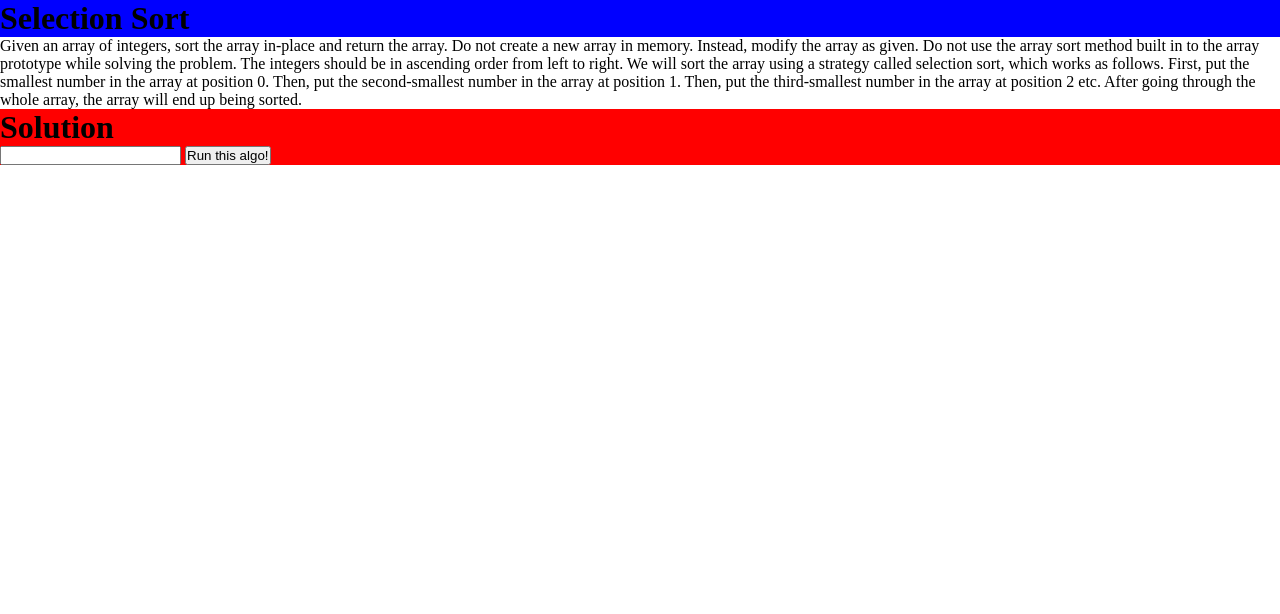
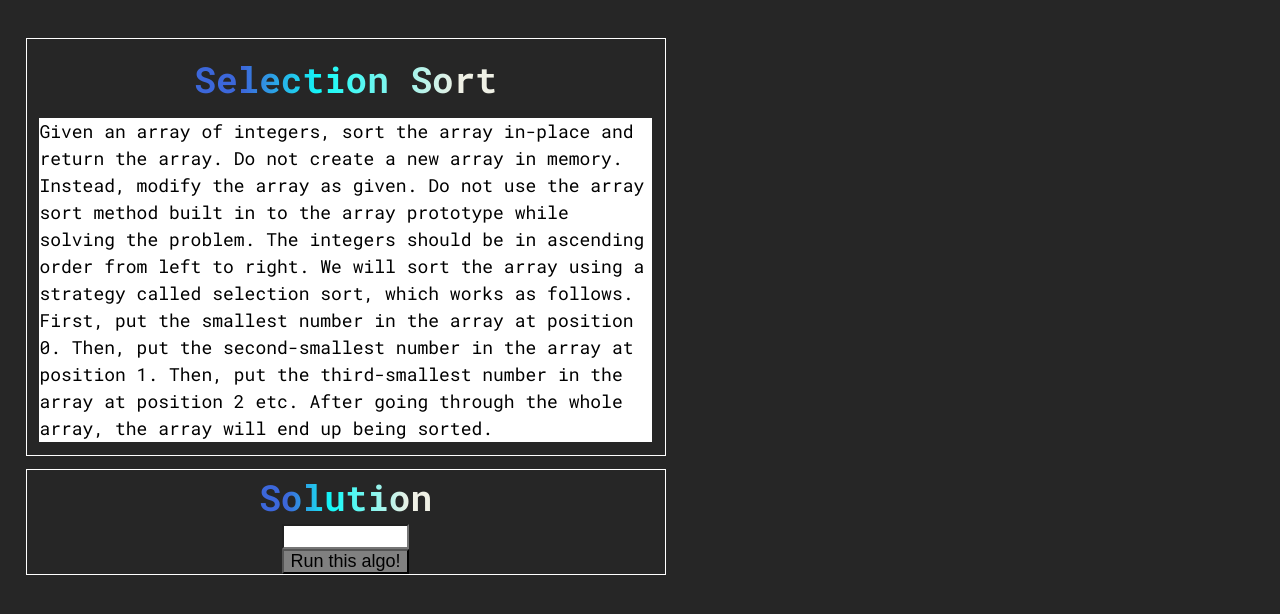
Before and after one commit to ndoolan/selection-sort, a plain HTML site: page index.html in a window 1280 px wide. Drawn offline with Linux system fonts and the light colour scheme.

Commit message:
first draft style

```diff
--- a/index.html
+++ b/index.html
@@ -4,23 +4,24 @@
     <meta charset="UTF-8" />
     <meta name="viewport" content="width=device-width, initial-scale=1.0" />
     <link href="./styles.css" rel="stylesheet" />
-    <title>Document</title>
+    <title>Selection Sort</title>
   </head>
-  <header>
-    <h1>Selection Sort</h1>
-    <p class="prompt">
-      Given an array of integers, sort the array in-place and return the array.
-      Do not create a new array in memory. Instead, modify the array as given.
-      Do not use the array sort method built in to the array prototype while
-      solving the problem. The integers should be in ascending order from left
-      to right. We will sort the array using a strategy called selection sort,
-      which works as follows. First, put the smallest number in the array at
-      position 0. Then, put the second-smallest number in the array at position
-      1. Then, put the third-smallest number in the array at position 2 etc.
-      After going through the whole array, the array will end up being sorted.
-    </p>
-  </header>
   <body>
+    <header>
+      <h1>Selection Sort</h1>
+      <p class="prompt">
+        Given an array of integers, sort the array in-place and return the
+        array. Do not create a new array in memory. Instead, modify the array as
+        given. Do not use the array sort method built in to the array prototype
+        while solving the problem. The integers should be in ascending order
+        from left to right. We will sort the array using a strategy called
+        selection sort, which works as follows. First, put the smallest number
+        in the array at position 0. Then, put the second-smallest number in the
+        array at position 1. Then, put the third-smallest number in the array at
+        position 2 etc. After going through the whole array, the array will end
+        up being sorted.
+      </p>
+    </header>
     <main class="display">
       <h1>Solution</h1>
       <input class="input" type="text" />
--- a/index.js
+++ b/index.js
@@ -62,7 +62,7 @@ const createVisual = (array) => {
   }
 };
 
-// delay for visualizer to work logic
+// delay for visualizer to handle CSS changes
 const delay = (ms) => {
   return new Promise((resolve) => setTimeout(resolve, ms));
 };
@@ -90,9 +90,11 @@ const selectionSort = async (array) => {
         minNum.classList.remove('min');
         minNum = document.getElementById(`idx${min}`);
         await delay(500);
+        minNum.classList.add('min');
       }
       await delay(250);
       compareNum.classList.remove('active');
+      minNum.classList.remove('min');
     }
     // swap visual vals - bold sorted portion
     let currText = currNum.innerText;
--- a/styles.css
+++ b/styles.css
@@ -1,28 +1,51 @@
+@import url('https://fonts.googleapis.com/css2?family=Orbitron:wght@400;700&family=Roboto+Mono:wght@400;700&family=Space+Grotesk:wght@400;700&display=swap');
+
 * {
   margin: 0;
   padding: 0;
+  box-sizing: border-box;
+  background-color: #262626;
+}
+
+:root {
+  line-height: 1.5;
+  font-size: 112.5%;
 }
 
 header {
+  display: flex;
+  flex-direction: column;
   align-items: center;
-  flex-direction: column;
-  background-color: blue;
-
+  justify-content: center;
+  padding: 2%;
+  margin: 2%;
+  border: 1px solid white;
+  width: clamp(400px, 50vw, 800px);
   .prompt {
     background-color: white;
+    margin-top: 2%;
+    text-wrap: balance;
   }
 }
 
 body {
-  display: block;
-  position: relative;
+  font-family: 'Roboto Mono', sans-serif;
+  display: flex;
+  flex-direction: column;
   align-items: center;
   justify-content: center;
+  /* height: clamp(); */
+  width: clamp(400px, 50vw, 800px);
+  margin: 2%;
 }
 
-.display {
-  background-color: red;
-}
+main {
+  display: flex;
+  flex-direction: column;
+  border: 1px solid white;
+  width: clamp(400px, 50vw, 800px);
+  align-items: center;
+  /* background-color: red; */
 
   .visualizer {
     display: flex;
@@ -30,6 +53,45 @@ body {
     align-items: center;
     justify-content: center;
     background-color: white;
+  }
+}
+
+input {
+  background-color: white;
+  font-size: 1rem;
+  height: 20%;
+  width: 20%;
+}
+
+button {
+  background-color: grey;
+  height: 20%;
+  width: 20%;
+  font-size: 1rem;
+
+  &:hover {
+    cursor: pointer;
+    background: linear-gradient(
+      90deg,
+      rgba(60, 103, 218, 1) 0%,
+      rgba(40, 177, 232, 1) 30%,
+      rgba(19, 250, 247, 1) 60%,
+      rgba(129, 245, 238, 1) 80%,
+      rgba(239, 240, 229, 1) 100%
+    );
+  }
+}
+
+h1 {
+  background: linear-gradient(
+    90deg,
+    rgba(60, 103, 218, 1) 16%,
+    rgba(19, 250, 247, 1) 42%,
+    rgba(239, 240, 229, 1) 87%
+  );
+  color: transparent;
+  -webkit-background-clip: text;
+  background-clip: text;
 }
 
 .box {
```
Lines whose indentation alone changed are shown as unchanged.
